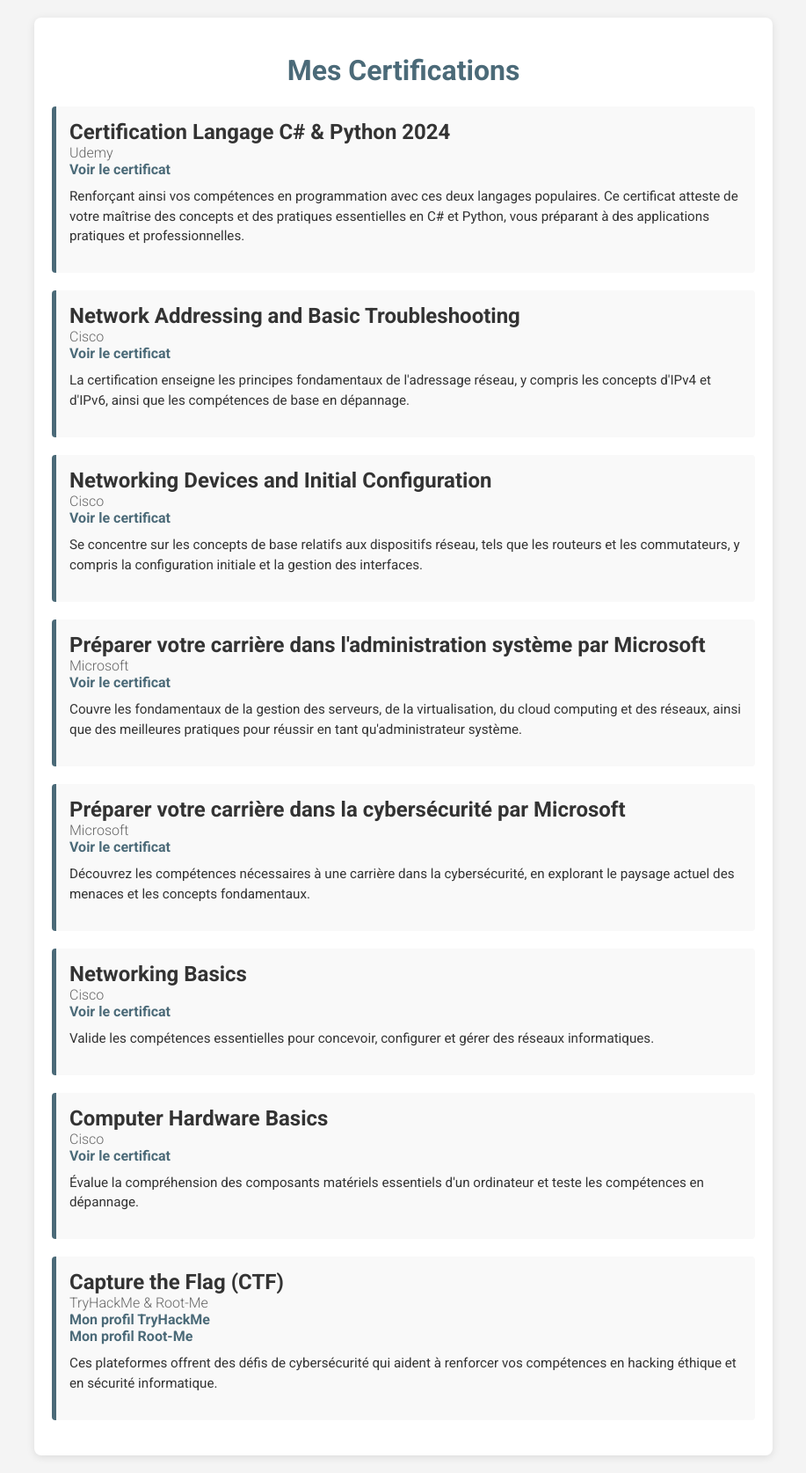
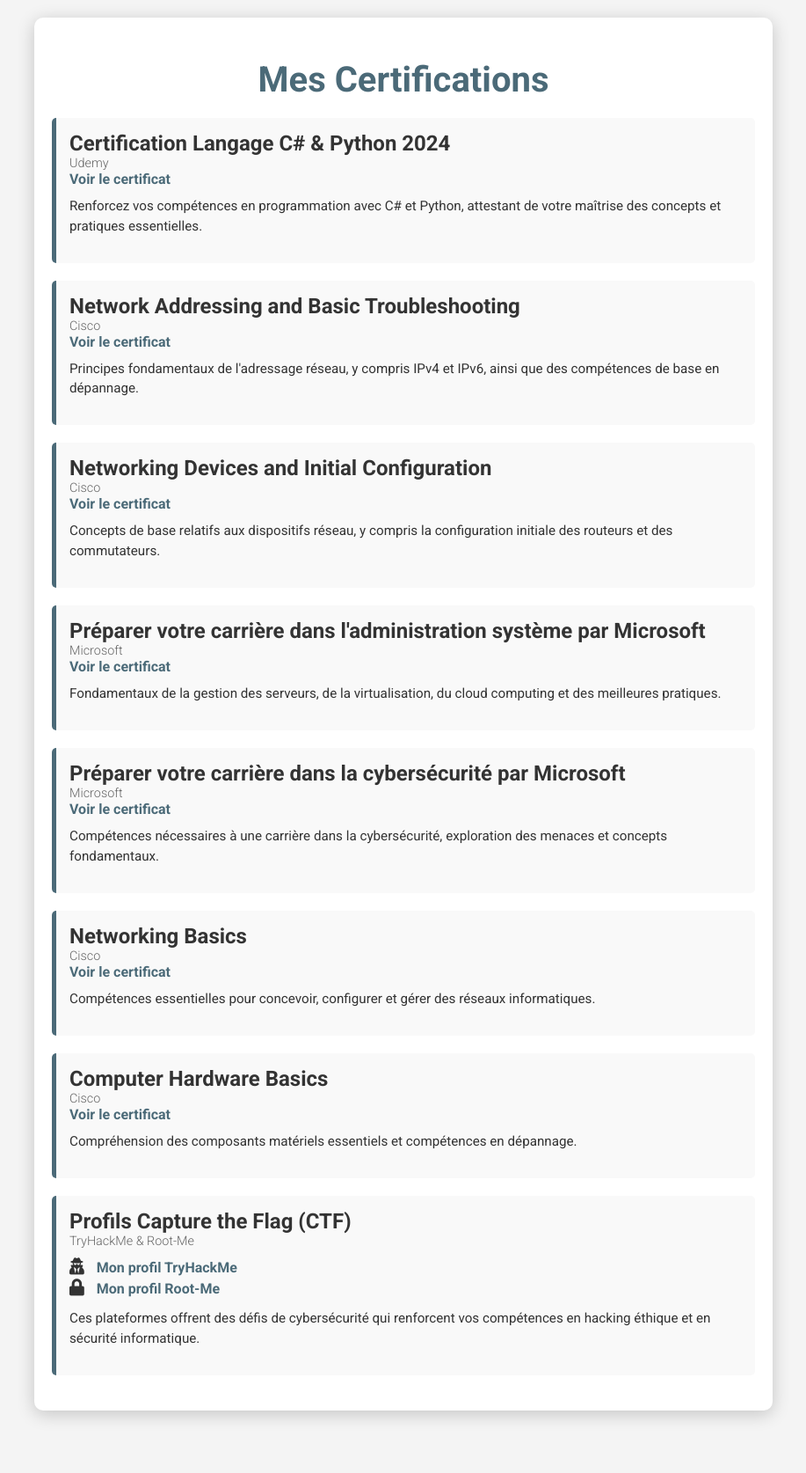
Before and after one commit to Chac93/cv, a Jekyll site: the page div/comp.html, which Jekyll copies as it is, in a window 1280 px wide. Shown: the whole page at 88% size, without its empty margins (181-1098 px from the left). Built offline with Jekyll 4.4.1, drawn with Linux system fonts in a browser that asks for light colours; after the commit the page ends 1623 px from its top, so only the background shows below that.

Commit message:
Update comp.html

```diff
--- a/div/comp.html
+++ b/div/comp.html
@@ -5,6 +5,7 @@
     <meta name="viewport" content="width=device-width, initial-scale=1.0">
     <title>Mes Certifications</title>
     <link href="https://fonts.googleapis.com/css2?family=Roboto:wght@300;400;500;700&display=swap" rel="stylesheet">
+    <link rel="stylesheet" href="https://cdnjs.cloudflare.com/ajax/libs/font-awesome/5.15.4/css/all.min.css">
     <style>
         body {
             font-family: 'Roboto', sans-serif;
@@ -15,22 +16,28 @@
         }
         h1 {
             text-align: center;
-            color: #4B6A78; /* Couleur du titre mise à jour */
+            color: #4B6A78; /* Couleur du titre */
+            margin-bottom: 20px;
+            font-size: 2.5em; /* Taille du titre */
         }
         .container {
             max-width: 800px;
             margin: 0 auto;
             padding: 20px;
             background: white;
-            border-radius: 8px;
-            box-shadow: 0 2px 10px rgba(0,0,0,0.1);
+            border-radius: 10px; /* Coins arrondis */
+            box-shadow: 0 4px 20px rgba(0,0,0,0.2); /* Ombre plus prononcée */
         }
         .certification {
             margin-bottom: 20px;
             padding: 15px;
-            border-left: 5px solid #4B6A78; /* Couleur de la bordure mise à jour */
+            border-left: 5px solid #4B6A78; /* Couleur de la bordure */
             background: #f9f9f9;
-            border-radius: 4px;
+            border-radius: 5px;
+            transition: transform 0.3s; /* Effet de survol */
+        }
+        .certification:hover {
+            transform: translateY(-5px); /* Effet de levée au survol */
         }
         .certification h2 {
             margin: 0;
@@ -38,7 +45,7 @@
             color: #333;
         }
         .certification a {
-            color: #4B6A78; /* Couleur des liens mise à jour */
+            color: #4B6A78; /* Couleur des liens */
             text-decoration: none;
             font-weight: bold;
         }
@@ -48,11 +55,22 @@
         .organization {
             font-weight: 300;
             color: #666;
+            font-size: 0.9em;
         }
         .details {
             margin-top: 10px;
             font-size: 0.95em;
             line-height: 1.5;
+        }
+        .ctf-links {
+            display: flex;
+            flex-direction: column; /* Changement pour un affichage en colonne */
+            margin-top: 10px;
+        }
+        .ctf-icon {
+            font-size: 1.2em;
+            margin-right: 10px;
+            margin-bottom: 5px; /* Espacement entre les liens */
         }
         @media (max-width: 600px) {
             .certification {
@@ -71,54 +89,60 @@
             <h2>Certification Langage C# & Python 2024</h2>
             <div class="organization">Udemy</div>
             <div><a href="https://www.udemy.com/certificate/UC-568650a0-8409-404a-803a-624116707b7e/">Voir le certificat</a></div>
-            <p class="details">Renforçant ainsi vos compétences en programmation avec ces deux langages populaires. Ce certificat atteste de votre maîtrise des concepts et des pratiques essentielles en C# et Python, vous préparant à des applications pratiques et professionnelles.</p>
+            <p class="details">Renforcez vos compétences en programmation avec C# et Python, attestant de votre maîtrise des concepts et pratiques essentielles.</p>
         </div>
         <div class="certification">
             <h2>Network Addressing and Basic Troubleshooting</h2>
             <div class="organization">Cisco</div>
             <div><a href="https://www.credly.com/badges/bb945554-00a9-434a-b514-b09f771419a3/linked_in_profile">Voir le certificat</a></div>
-            <p class="details">La certification enseigne les principes fondamentaux de l'adressage réseau, y compris les concepts d'IPv4 et d'IPv6, ainsi que les compétences de base en dépannage.</p>
+            <p class="details">Principes fondamentaux de l'adressage réseau, y compris IPv4 et IPv6, ainsi que des compétences de base en dépannage.</p>
         </div>
         <div class="certification">
             <h2>Networking Devices and Initial Configuration</h2>
             <div class="organization">Cisco</div>
             <div><a href="https://www.credly.com/badges/6903f320-3e89-4654-b5f2-a1f545718d09/linked_in_profile">Voir le certificat</a></div>
-            <p class="details">Se concentre sur les concepts de base relatifs aux dispositifs réseau, tels que les routeurs et les commutateurs, y compris la configuration initiale et la gestion des interfaces.</p>
+            <p class="details">Concepts de base relatifs aux dispositifs réseau, y compris la configuration initiale des routeurs et des commutateurs.</p>
         </div>
         <div class="certification">
             <h2>Préparer votre carrière dans l'administration système par Microsoft</h2>
             <div class="organization">Microsoft</div>
             <div><a href="https://www.linkedin.com/learning/certificates/1227e49ff3edd7550f4e41b3097c16814d1d8945ed21cdb77986beb403eb0178">Voir le certificat</a></div>
-            <p class="details">Couvre les fondamentaux de la gestion des serveurs, de la virtualisation, du cloud computing et des réseaux, ainsi que des meilleures pratiques pour réussir en tant qu'administrateur système.</p>
+            <p class="details">Fondamentaux de la gestion des serveurs, de la virtualisation, du cloud computing et des meilleures pratiques.</p>
         </div>
         <div class="certification">
             <h2>Préparer votre carrière dans la cybersécurité par Microsoft</h2>
             <div class="organization">Microsoft</div>
             <div><a href="https://www.linkedin.com/learning/certificates/8db5074637d9deadeec16926cdf7193a7f330f14d743ea147d476fdfaa016575">Voir le certificat</a></div>
-            <p class="details">Découvrez les compétences nécessaires à une carrière dans la cybersécurité, en explorant le paysage actuel des menaces et les concepts fondamentaux.</p>
+            <p class="details">Compétences nécessaires à une carrière dans la cybersécurité, exploration des menaces et concepts fondamentaux.</p>
         </div>
         <div class="certification">
             <h2>Networking Basics</h2>
             <div class="organization">Cisco</div>
             <div><a href="https://www.credly.com/badges/cd22ee2f-c023-4b8f-9160-23d88e8f5f5d/linked_in_profile">Voir le certificat</a></div>
-            <p class="details">Valide les compétences essentielles pour concevoir, configurer et gérer des réseaux informatiques.</p>
+            <p class="details">Compétences essentielles pour concevoir, configurer et gérer des réseaux informatiques.</p>
         </div>
         <div class="certification">
             <h2>Computer Hardware Basics</h2>
             <div class="organization">Cisco</div>
             <div><a href="https://www.credly.com/badges/b66ee53e-331c-479b-9206-9314dc8f4cc9/linked_in_profile">Voir le certificat</a></div>
-            <p class="details">Évalue la compréhension des composants matériels essentiels d'un ordinateur et teste les compétences en dépannage.</p>
+            <p class="details">Compréhension des composants matériels essentiels et compétences en dépannage.</p>
         </div>
 
-        <!-- Nouvelle Rubrique Capture the Flag -->
+        <!-- Section pour les profils TryHackMe et Root-Me -->
         <div class="certification">
-            <h2>Capture the Flag (CTF)</h2>
+            <h2>Profils Capture the Flag (CTF)</h2>
             <div class="organization">TryHackMe & Root-Me</div>
-            <div>
-                <a href="https://tryhackme.com/p/Chac93">Mon profil TryHackMe</a><br>
-                <a href="https://www.root-me.org/Sebv-856453?lang=fr#ec098b4909bf5331a3092553bf2c8b8f">Mon profil Root-Me</a>
+            <div class="ctf-links">
+                <div>
+                    <i class="fas fa-user-secret ctf-icon"></i>
+                    <a href="https://tryhackme.com/p/Chac93">Mon profil TryHackMe</a>
+                </div>
+                <div>
+                    <i class="fas fa-lock ctf-icon"></i>
+                    <a href="https://www.root-me.org/Sebv-856453?lang=fr#ec098b4909bf5331a3092553bf2c8b8f">Mon profil Root-Me</a>
+                </div>
             </div>
-            <p class="details">Ces plateformes offrent des défis de cybersécurité qui aident à renforcer vos compétences en hacking éthique et en sécurité informatique.</p>
+            <p class="details">Ces plateformes offrent des défis de cybersécurité qui renforcent vos compétences en hacking éthique et en sécurité informatique.</p>
         </div>
     </div>
 </body>
```
